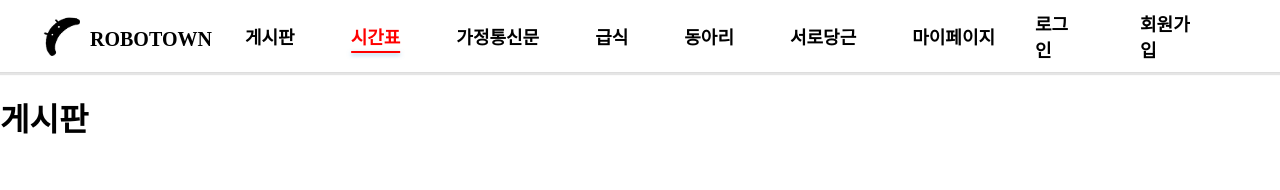
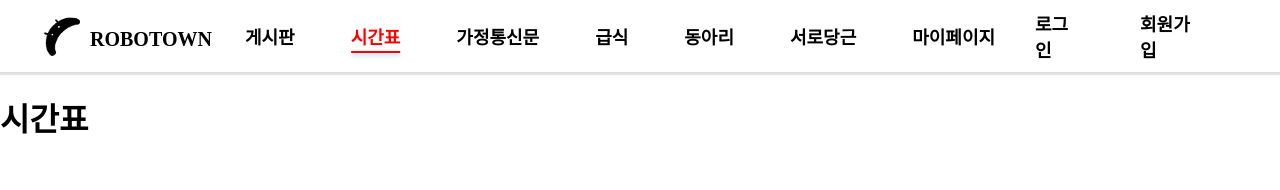
Before and after one commit to SRHS-SPAM/Seoro-town, a React (Create React App) app in the folder my-app/: page /Schedule in a window 1280 px wide. Shown: the top 190 px of the page. Built offline with nearby package versions, Linux system fonts and the light colour scheme; a web font is replaced by a local one.

Commit message:
해결완료

```diff
--- a/my-app/src/page/Schedule.js
+++ b/my-app/src/page/Schedule.js
@@ -23,11 +23,8 @@ function Schedule() {
         </div>
         <LoginComponent />
         </div>
-
-        {/* 게시판 페이지 내용 추가 */}
         <div className="PageContent">
-            <h1>게시판</h1>
-            {/* 여기에 게시판 내용 추가 */}
+            <h1>시간표</h1>
         </div>
 
         </div>
```
Also changed, not shown: 1 other file (tests, documents, lock files or other folders).
